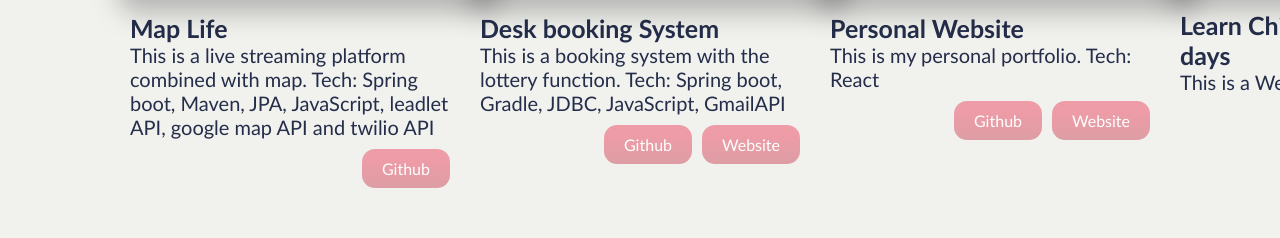
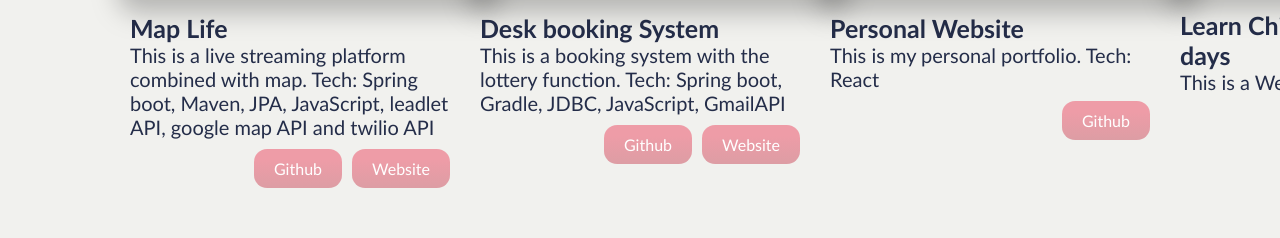
Before and after one commit to chansukman/personal-website-React, a React (Create React App) app: page / in a window 1280 px wide. Shown: the part 2895-3133 px from the top of the page. Built offline with nearby package versions, Linux system fonts and the light colour scheme.

Commit message:
update url

```diff
--- a/src/components/Portfolio/Portfolio.jsx
+++ b/src/components/Portfolio/Portfolio.jsx
@@ -34,6 +34,7 @@ const Portfolio = () => {
           detail={"This is a live streaming platform combined with map. Tech: Spring boot, Maven, JPA, JavaScript, leadlet API, google map API and twilio API"}
           darkMode={darkMode}
           gitUrl={"https://github.com/chansukman/Maplife"}
+          proUrl={"http://maplife.shuwenchen.cf"}
           />
         </SwiperSlide>
         <SwiperSlide>
@@ -44,7 +45,7 @@ const Portfolio = () => {
           detail={"This is a booking system with the lottery function. Tech: Spring boot, Gradle, JDBC, JavaScript, GmailAPI"}
           darkMode={darkMode}
           gitUrl={"https://github.com/chansukman/office-desk-booking-system"}
-          proUrl={"bookingsystem.shuwenchen.cf"}
+          proUrl={"http://bookingsystem.shuwenchen.cf"}
           />
         </SwiperSlide>
         <SwiperSlide>
@@ -55,7 +56,6 @@ const Portfolio = () => {
           detail={"This is my personal portfolio. Tech: React"}
           darkMode={darkMode}
           gitUrl={"https://github.com/chansukman/personal-website-React"}
-          proUrl={"maplife.shuwenchen.cf"}
           />
         </SwiperSlide>
         <SwiperSlide>
```
